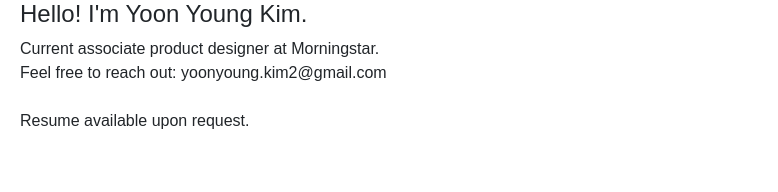
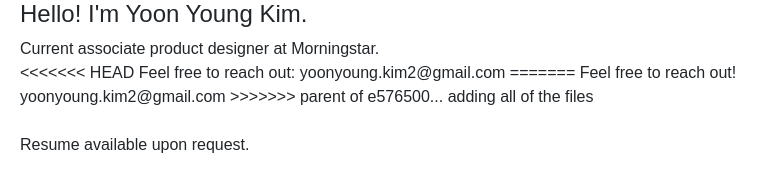
Before and after one commit to yoonyoung-kim/yoonyoung.github.io, a plain HTML site: page index.html in a window 1280 px wide. Shown: the whole page, without its empty margins (0-778 px from the left). Drawn offline with nearby package versions, Linux system fonts and the light colour scheme; a web font is replaced by a local one.

Commit message:
testing now on github desktop
lol send help

```diff
--- a/index.html
+++ b/index.html
@@ -75,7 +75,11 @@
             Current associate product designer at Morningstar.
 
                 <br>
+<<<<<<< HEAD
                 Feel free to reach out: yoonyoung.kim2@gmail.com
+=======
+                Feel free to reach out! yoonyoung.kim2@gmail.com
+>>>>>>> parent of e576500... adding all of the files
 
                 <br><br>
                 Resume available upon request.
```
